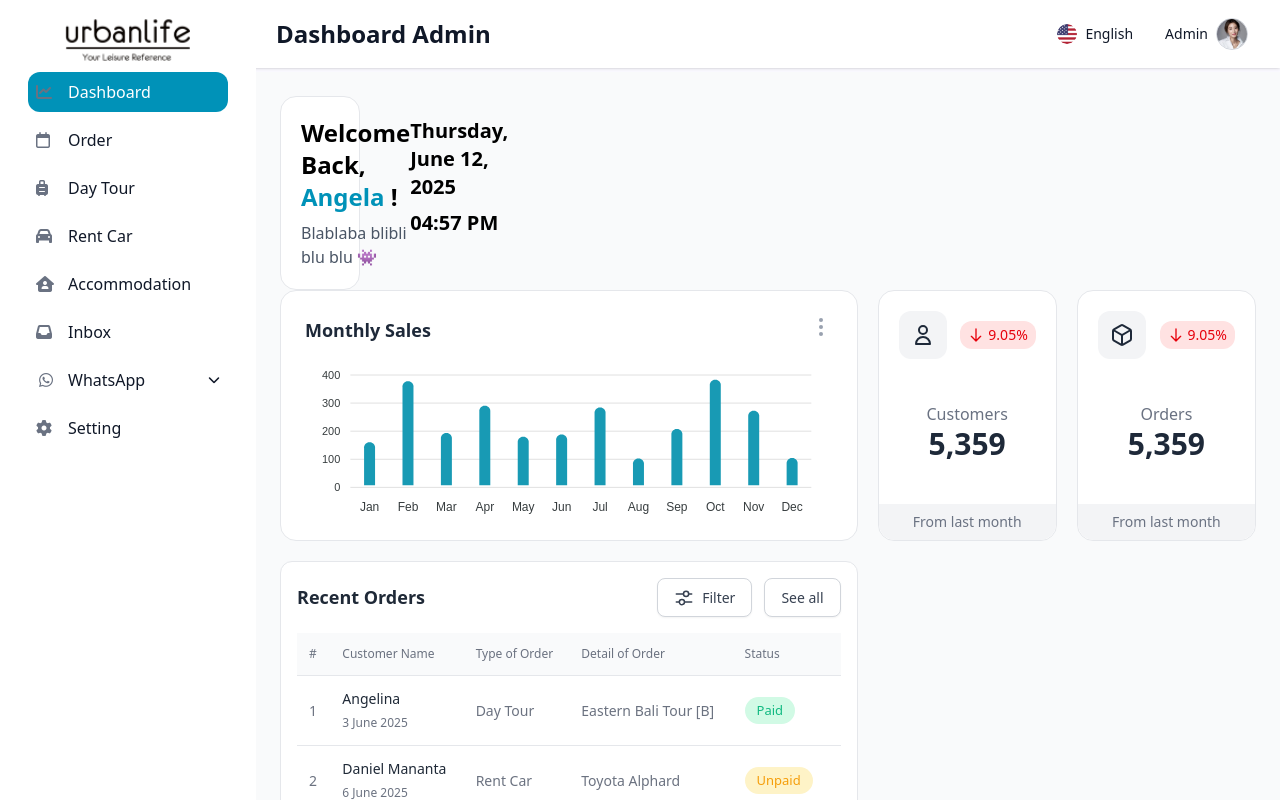
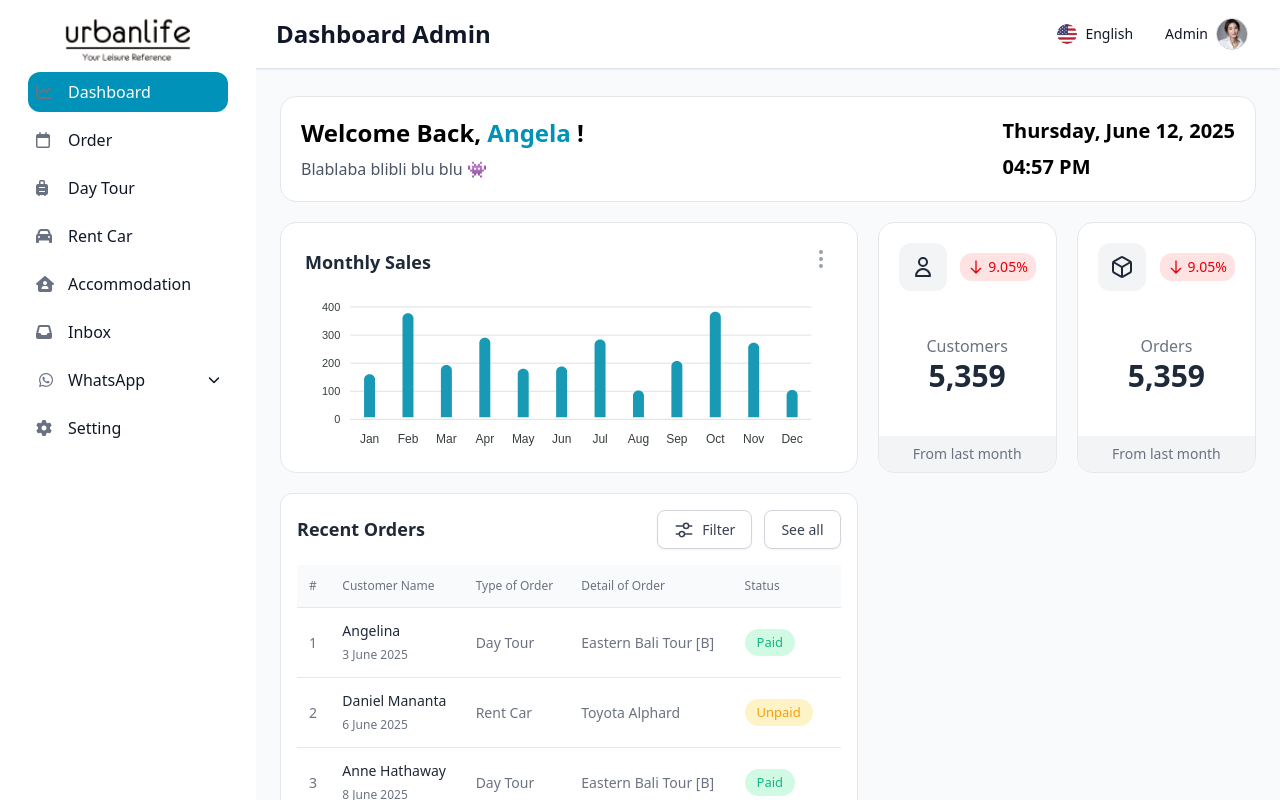
Before and after one commit to myreds12/urbanlife-frontend, a React (Vite) app in the folder urbanlife-frontend/: page /dashboard in a window 1280 px wide. Shown: the top 800 px of the page. Built offline with nearby package versions, Linux system fonts and the light colour scheme.

Commit message:
Dashboard : edit cardwelcome

```diff
--- a/urbanlife-frontend/src/pages/AdminDashboard/Dashboard/Dashboard.tsx
+++ b/urbanlife-frontend/src/pages/AdminDashboard/Dashboard/Dashboard.tsx
@@ -10,11 +10,11 @@ function Dashboard() {
 
   return (
     <div className="p-2">
-      <div className="grid grid-cols-10 gap-5">
+      <div className="grid grid-cols-1 gap-5">
         <CardWelcome />
       </div>
 
-      <div className="grid grid-cols-10 gap-5">
+      <div className="grid grid-cols-10 gap-5 mt-5">
         <div className="col-span-6 ">
           <ChartBar />
         </div>
```
